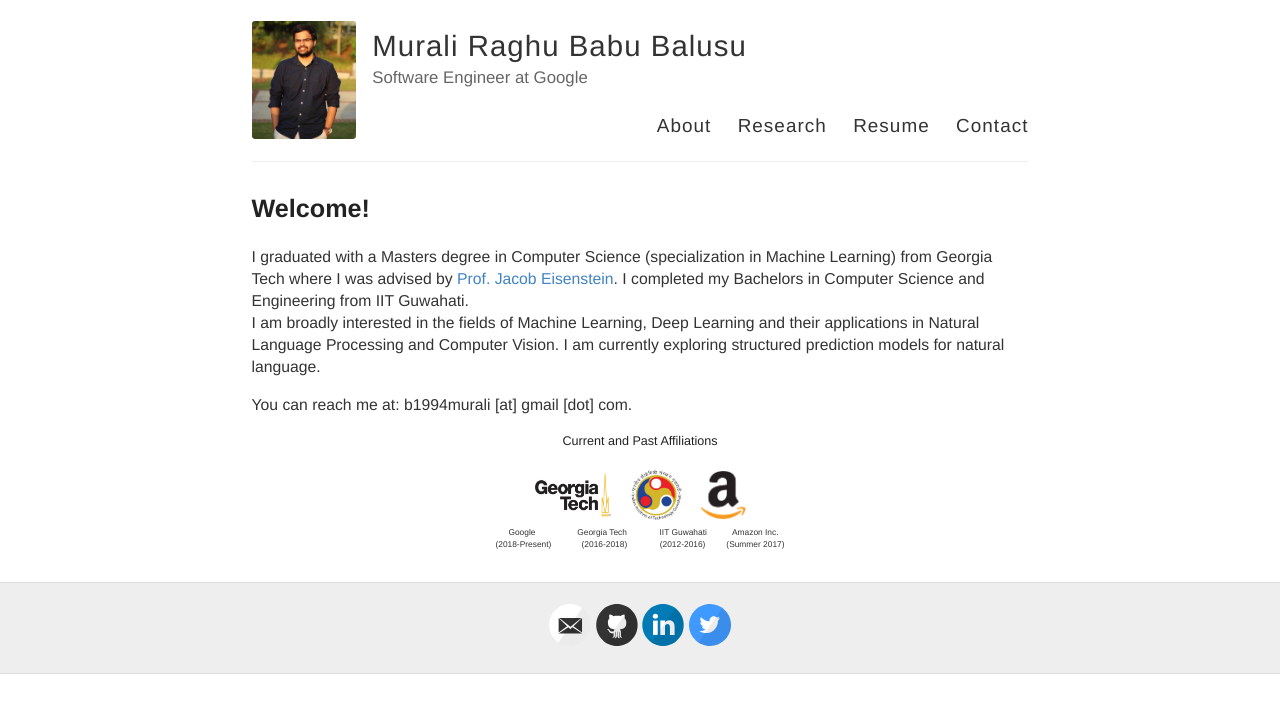
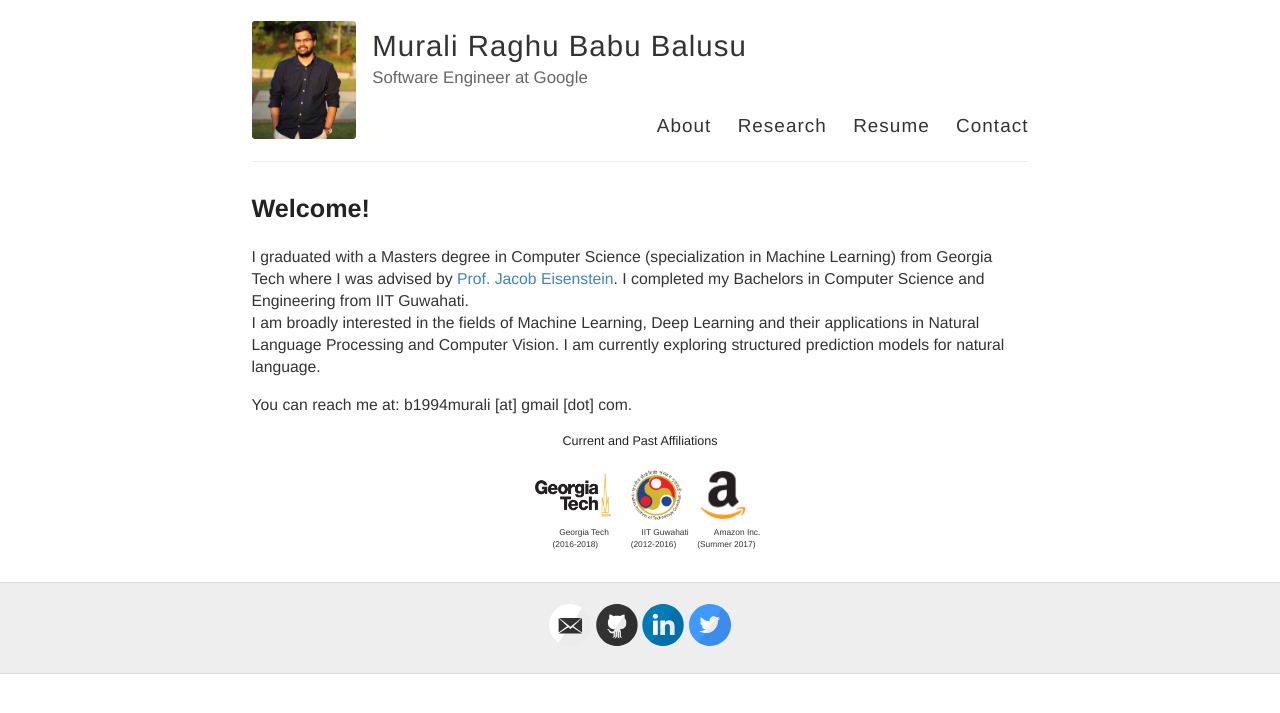
Before and after one commit to bmurali1994/bmurali1994.github.io, a Jekyll site: the page built from about/index.md, in a window 1280 px wide. Shown: the top 713 px of the page. Built offline with Jekyll 4.4.1, drawn with Linux system fonts in a browser that asks for light colours.

Commit message:
update3
update3

```diff
--- a/about/index.md
+++ b/about/index.md
@@ -18,6 +18,6 @@ You can reach me at:  b1994murali [at] gmail [dot] com.
 <a href="https://www.amazon.com/"><img style="float: left;" src="/docs/pictures/amazon.png" style="width: 50px; height: 50px; margin:0px 5px"/></a>
 </figure>
 <figure align="center" class="affils">
-	<figcaption style="font-size: 8px;">&nbsp;&nbsp; Google &nbsp;&nbsp;&nbsp; &nbsp;&nbsp;&nbsp; &nbsp;&nbsp;&nbsp; &nbsp;&nbsp; &nbsp; Georgia Tech &nbsp;&nbsp; &nbsp;&nbsp;&nbsp; &nbsp;&nbsp;&nbsp; &nbsp; IIT Guwahati &nbsp;&nbsp;&nbsp; &nbsp;&nbsp;&nbsp; &nbsp; Amazon Inc.<br /> (2018-Present) &nbsp;&nbsp;&nbsp; &nbsp;&nbsp;&nbsp; &nbsp; &nbsp; (2016-2018)&nbsp; &nbsp;&nbsp;&nbsp; &nbsp;&nbsp;&nbsp; &nbsp; &nbsp;&nbsp;(2012-2016) &nbsp;&nbsp;&nbsp; &nbsp;&nbsp;&nbsp; (Summer 2017)
+	<figcaption style="font-size: 8px;"> &nbsp;&nbsp;&nbsp; &nbsp;&nbsp;&nbsp; &nbsp;&nbsp;&nbsp; &nbsp;&nbsp; &nbsp; Georgia Tech &nbsp;&nbsp; &nbsp;&nbsp;&nbsp; &nbsp;&nbsp;&nbsp; &nbsp; IIT Guwahati &nbsp;&nbsp;&nbsp; &nbsp;&nbsp;&nbsp; &nbsp; Amazon Inc.<br /> &nbsp;&nbsp;&nbsp; &nbsp;&nbsp;&nbsp; &nbsp; &nbsp; (2016-2018)&nbsp; &nbsp;&nbsp;&nbsp; &nbsp;&nbsp;&nbsp; &nbsp; &nbsp;&nbsp;(2012-2016) &nbsp;&nbsp;&nbsp; &nbsp;&nbsp;&nbsp; (Summer 2017)
 	</figcaption>
 </figure>
```
